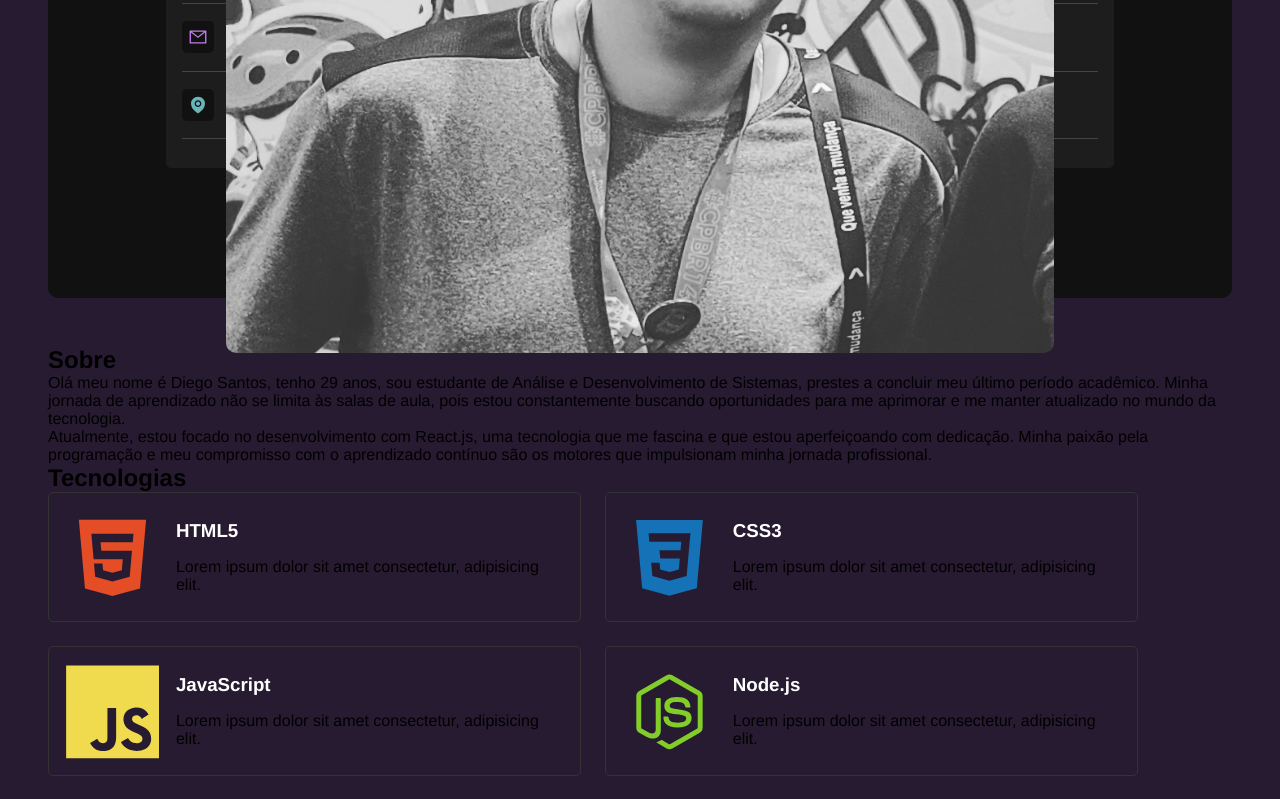
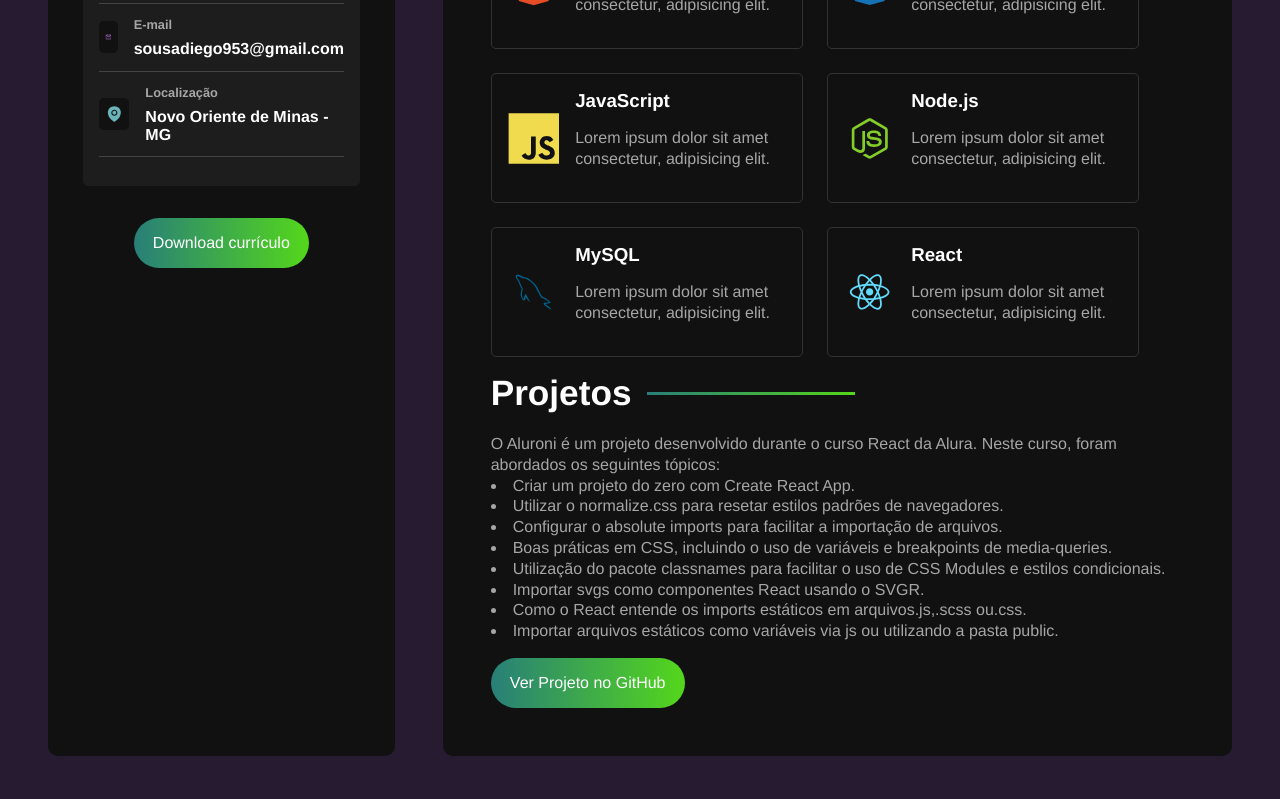
Before and after one commit to Diegodevops26/portfolio, a React (Vite) app: page / in a window 1280 px wide. Shown: the part 680-1479 px from the top of the page. Built offline with nearby package versions, Linux system fonts and the light colour scheme.

Commit message:
Update maincontent.sass

```diff
--- a/src/styles/components/maincontent.sass
+++ b/src/styles/components/maincontent.sass
@@ -1,49 +1,33 @@
 @use '../variables'
 @use '../mixins'
 
-.projects-container
-  max-width: 800px
-  margin: 40px auto
-  padding: 20px
-  background-color: #f7f7f7
-  border: 1px solid #ddd
-  box-shadow: 0 0 10px rgba(0, 0, 0, 0.1)
+#main-content
+    background-color: variables.$bg-color
+    flex: 2 1 0
+    border-radius: variables.$container-border-radius
+    padding: 3rem
+
+    section
+        display: flex
+        flex-direction: column
+
+    h2
+        color: variables.$text-color
+        font-size: 2.2rem
+        margin-bottom: 1.3rem
+        @include mixins.center
+        justify-content: start
+        gap: 1rem
+
+        &:after
+            @include mixins.gradient-border
 
 
-.description
-  font-size: 18px
-  margin-bottom: 20px
+    p
+        color: variables.$text-color-secondary
+        margin-bottom: 1rem
+        line-height: 1.3rem
 
-
-.topics-list
-  list-style: none
-  padding: 0
-  margin: 0
-
-
-.topics-list li
-  margin-bottom: 10px
-
-
-.topics-list li:before
-  content: "•"
-  margin-right: 10px
-  color: #666
-
-
-.btn
-  display: inline-block
-  padding: 10px 20px
-  border: none
-  border-radius: 5px
-  background-color: #337ab7
-  color: #fff
-  cursor: pointer
-
-
-.btn-primary
-  background-color: #337ab7
-
-
-.btn-primary:hover
-  background-color: #23527c
+    .btn
+        align-self: start
+        @include mixins.btn
```
